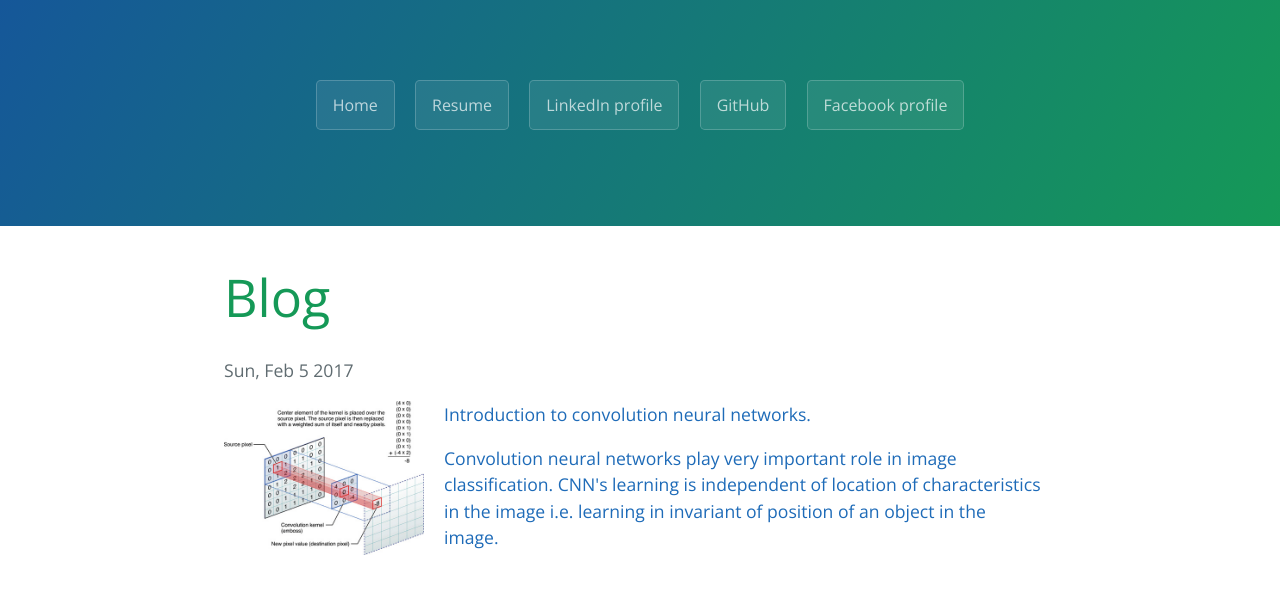
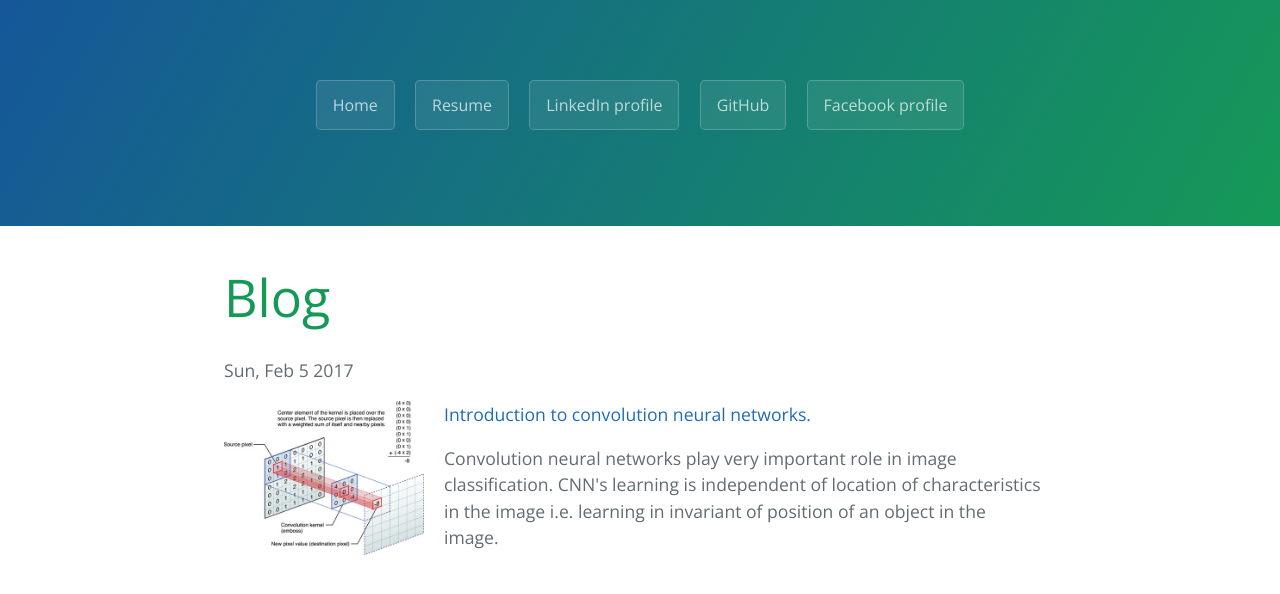
Before and after one commit to joshivm/joshivm.github.io, a Jekyll site: the page blog/index.html, which Jekyll copies as it is, in a window 1280 px wide. Shown: the top 594 px of the page. Built offline with Jekyll 4.4.1, drawn with Linux system fonts in a browser that asks for light colours.

Commit message:
blog template created

```diff
--- a/blog/index.html
+++ b/blog/index.html
@@ -23,12 +23,15 @@
       <h1 class="project-name">Blog</h1>
 	<section class="myprojects">
 		<p>Sun, Feb 5 2017</p>
-		<a herf="https://joshivm.github.io/blog/introduction_to_cnn.html">
 		<section class="myrecentprojects_imgs">
-			<img src="../imgs/cnn.jpg" style="width:200px;">
+			<a herf="https://joshivm.github.io/blog/introduction_to_cnn.html">
+				<img src="../imgs/cnn.jpg" style="width:200px;">
+			</a>
 		</section>
 		<section class="myrecentprojects_desc">
-			<p>Introduction to convolution neural networks.</p>
+			<a herf="https://joshivm.github.io/blog/introduction_to_cnn.html">
+				<p>Introduction to convolution neural networks.</p>
+			</a>
 			<p>Convolution neural networks play very important role in image classification. CNN's learning is independent of location of characteristics in the image i.e. learning in invariant of position of an object in the image.</p>
 		</section>
 		</a>
```
